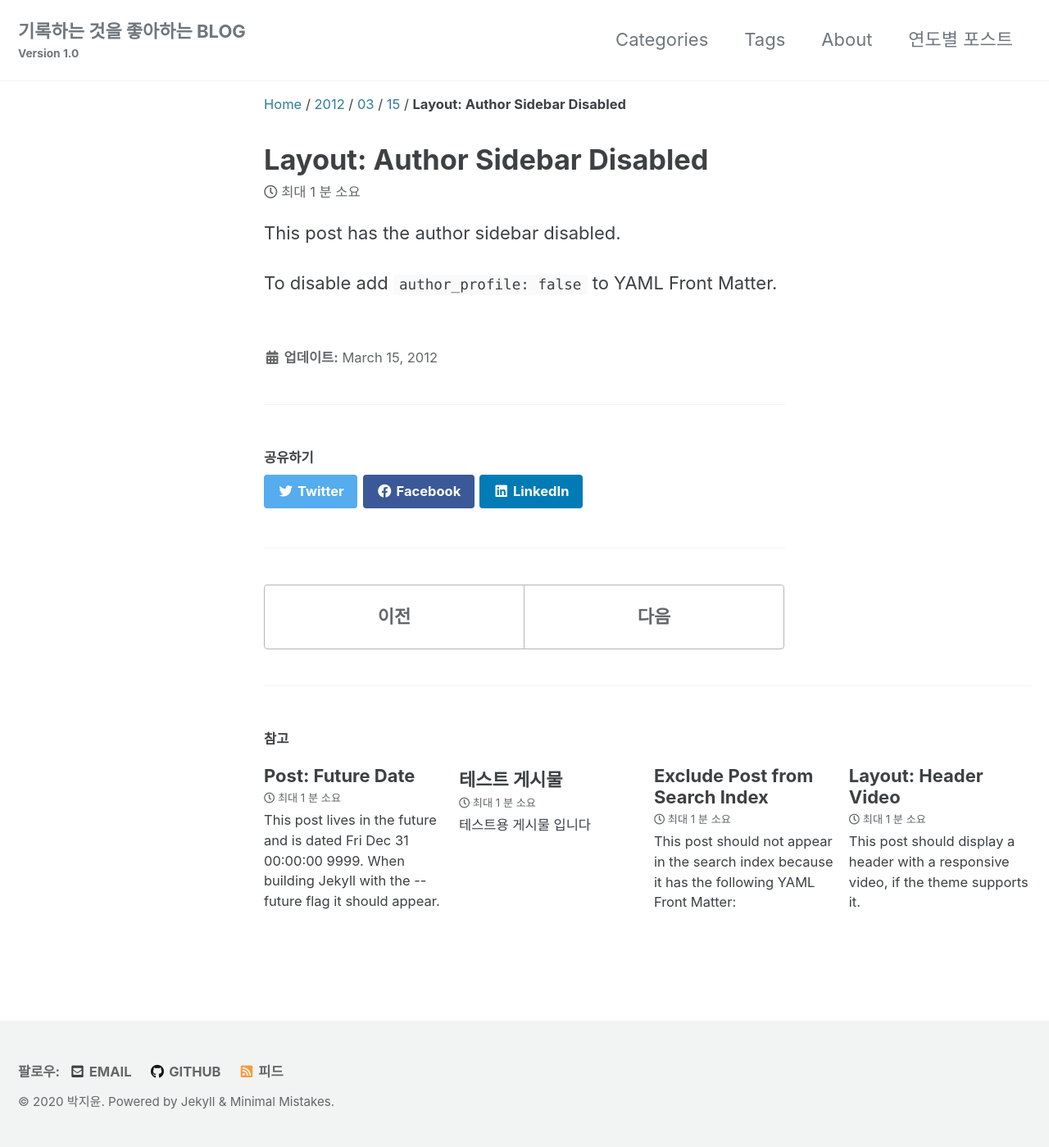
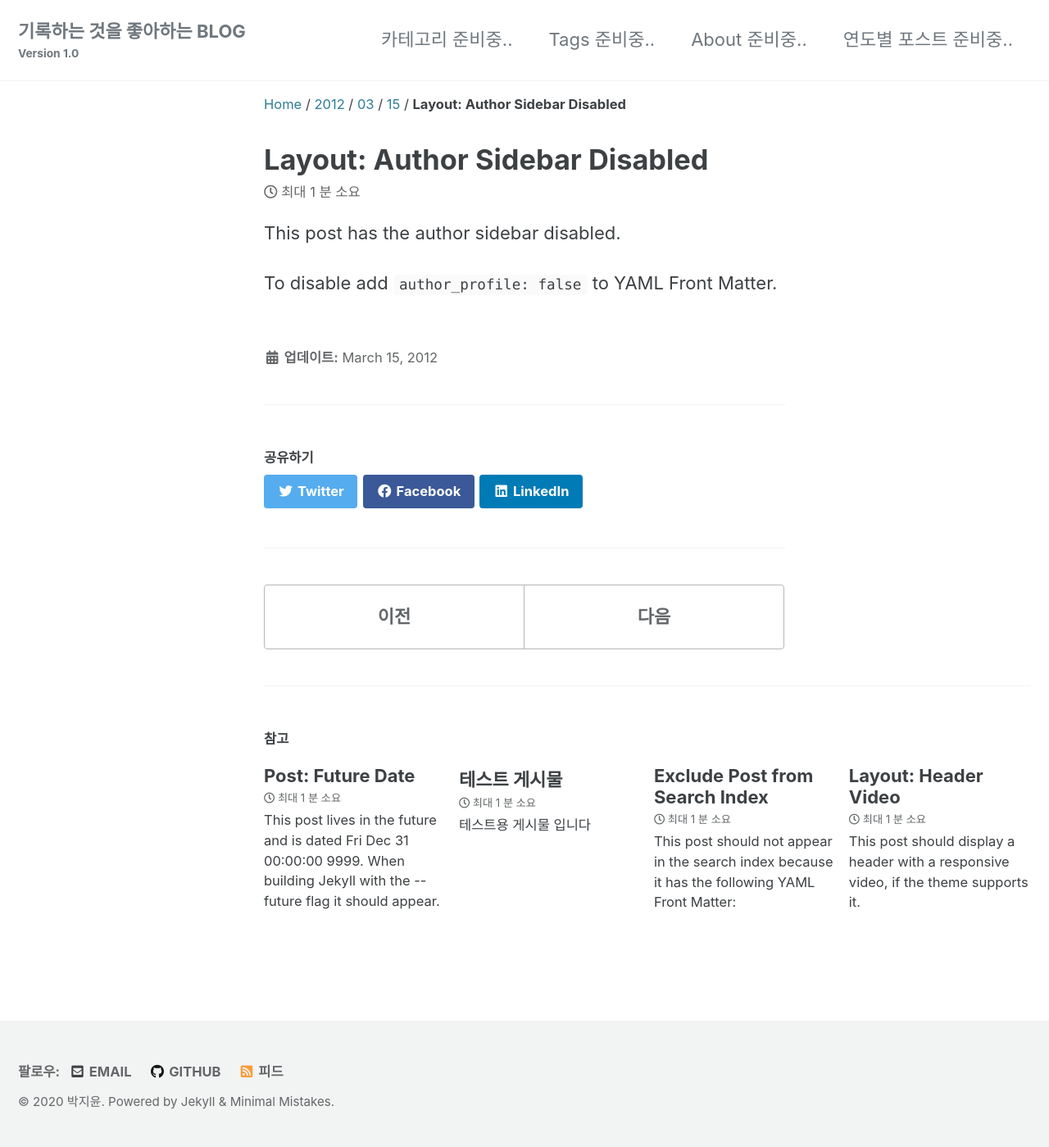
Before and after one commit to kyurem000/kyurem000.github.io, a Jekyll site: the page built from _posts/2012-03-15-layout-author-sidebar-disabled.md, in a window 1280 px wide. Shown: the whole page at 82% size. Built offline with Jekyll 4.4.1, drawn with Linux system fonts in a browser that asks for light colours; cached includes are drawn as plain includes.

Commit message:
update
카테고리 변경

```diff
--- a/_data/navigation.yml
+++ b/_data/navigation.yml
@@ -13,11 +13,13 @@
 #   #   url: /sitemap/
 
 main:
-  - title: "Categories"
+  - title: "카테고리 준비중.."
     url: /categories/
-  - title: "Tags"
+  - title: "Tags 준비중.."
     url: /tags/
-  - title: "About"
+  - title: "About 준비중.."
     url: /about/
-  - title: "연도별 포스트"
+  - title: "연도별 포스트 준비중.."
     url: /posts/
+
+# url에 .html이나 .md 파일 만들어서 연동하도록 하자 2020월 8월 8일 기록
```
Also changed, not shown: category/new_year.md (deleted, +0 -7 lines).
